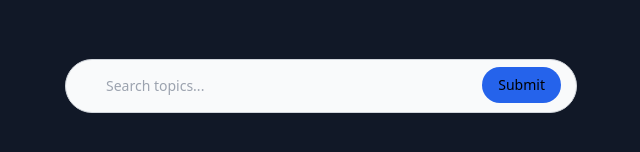
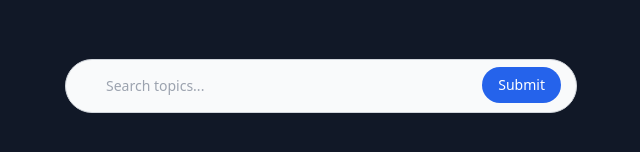
Before and after one commit to Timoite/GenAI-Hackathon, a React (Vite) app in the folder my-app/: page / in a window 1280 px wide. Shown: the part 418-570 px from the top of the page, without its empty margins (319-959 px from the left). Built offline with nearby package versions, Linux system fonts and the light colour scheme.

Commit message:
changed font to white in topic

```diff
--- a/my-app/src/TopicInput.tsx
+++ b/my-app/src/TopicInput.tsx
@@ -27,7 +27,7 @@ const TopicInput: React.FC = () => {
             value={topic}
             onChange={(e) => setTopic(e.target.value)}
           />
-          <button type="submit" className="absolute right-4 bottom-2.5 bg-blue-600 hover:bg-blue-700 focus:ring-4 focus:outline-none focus:ring-blue-300 font-medium rounded-full text-sm px-4 py-2 dark:bg-blue-600 dark:hover:bg-blue-700 dark:focus:ring-blue-800">
+          <button type="submit" className="absolute right-4 bottom-2.5 bg-blue-600 hover:bg-blue-700 focus:ring-4 focus:outline-none focus:ring-blue-300 font-medium rounded-full text-sm text-white px-4 py-2 dark:bg-blue-600 dark:hover:bg-blue-700 dark:focus:ring-blue-800">
             Submit
           </button>
         </div>
```
